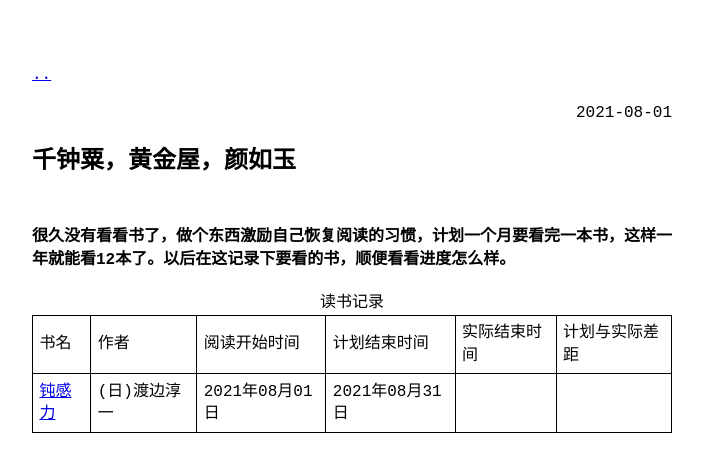
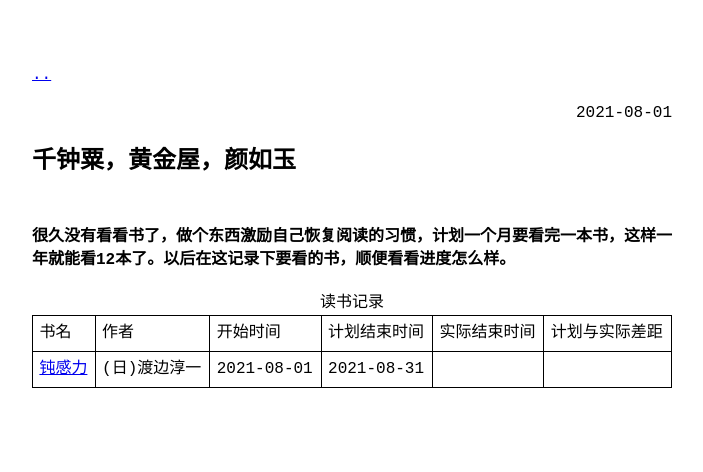
Before and after one commit to lccccc1024/lccccc1024.github.io, a Jekyll site: the page built from _posts/2021-08-01-千钟粟，黄金屋，颜如玉.md, in a window 1280 px wide. Shown: the top 472 px of the page, without its empty margins (288-991 px from the left). Built offline with Jekyll 4.4.1, drawn with Linux system fonts in a browser that asks for light colours; our own code applies the rules of GitHub Pages for plain Markdown files.

Commit message:
Update 2021-08-01-千钟粟，黄金屋，颜如玉.md

```diff
--- a/_posts/2021-08-01-千钟粟，黄金屋，颜如玉.md
+++ b/_posts/2021-08-01-千钟粟，黄金屋，颜如玉.md
@@ -4,7 +4,7 @@
     <tr>
         <td>书名</td>
         <td>作者</td>
-        <td>阅读开始时间</td>
+        <td>开始时间</td>
         <td>计划结束时间</td>
         <td>实际结束时间</td>
         <td>计划与实际差距</td>
@@ -14,8 +14,8 @@
             <a href="https://book.douban.com/subject/2119843/" target="_blank">钝感力</a>
         </td>
         <td>(日)渡边淳一</td>
-        <td>2021年08月01日</td>
-        <td>2021年08月31日</td>
+        <td>2021-08-01</td>
+        <td>2021-08-31</td>
         <td></td>
         <td></td>
     </tr>
```
